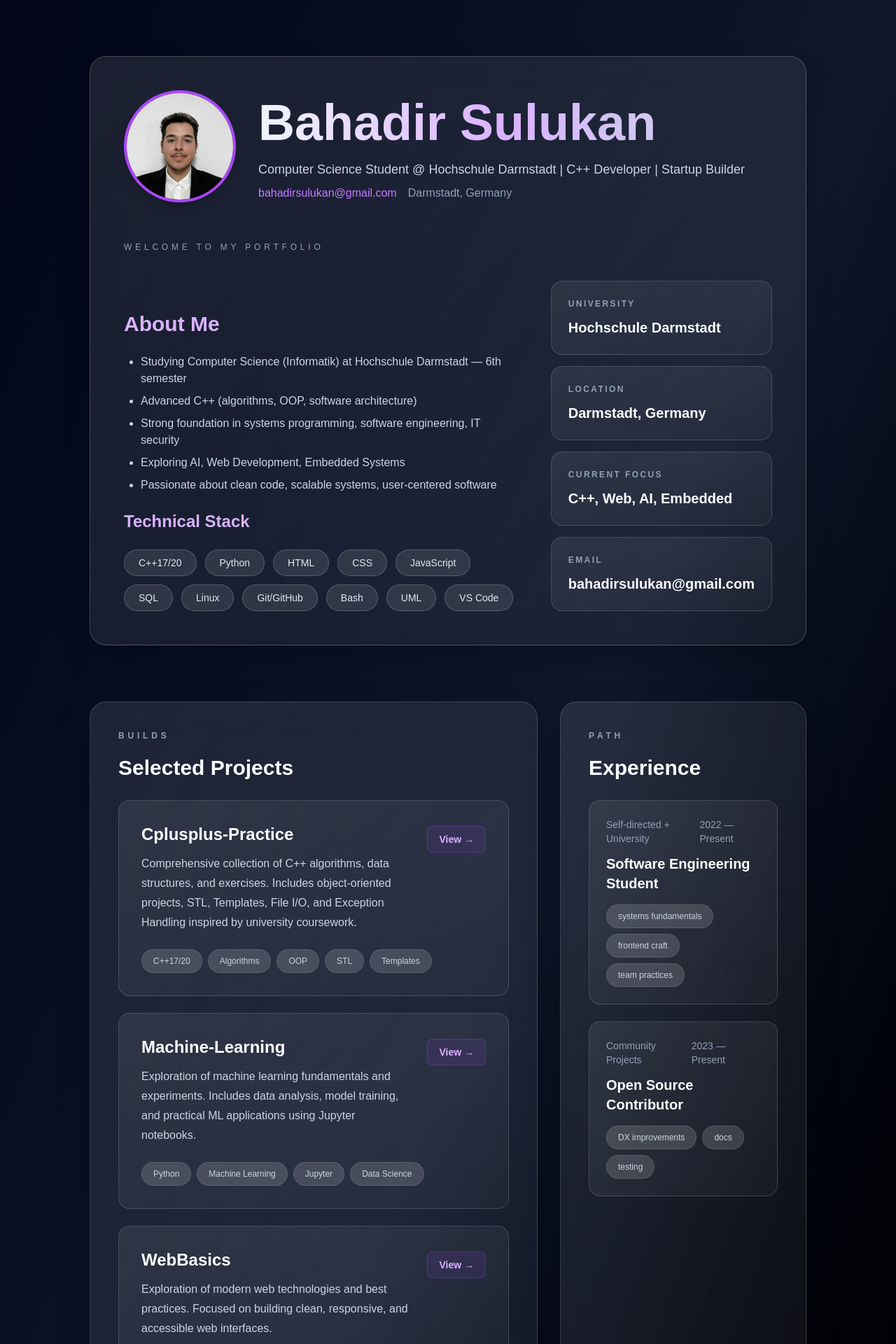
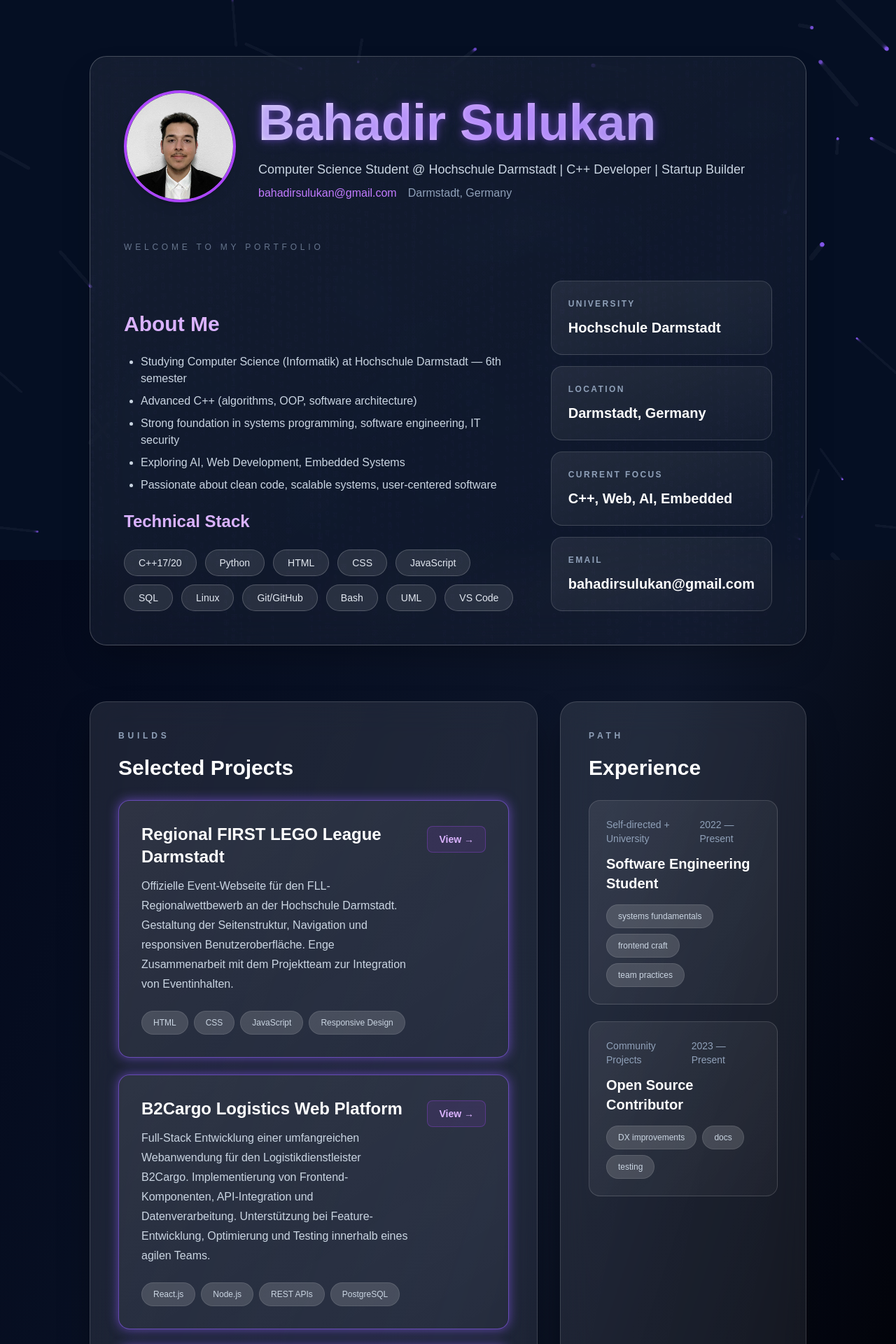
Before and after one commit to bahadirsulukan/my-portfolio, a Next.js app: page / in a window 1280 px wide. Shown: the top 1920 px of the page at 70% size. Built offline with nearby package versions, Linux system fonts and the light colour scheme.

Commit message:
New annimations

```diff
--- a/app/page.tsx
+++ b/app/page.tsx
@@ -1,6 +1,6 @@
 "use client";
 
-import React, { useState } from "react";
+import React, { useState, useEffect, useRef } from "react";
 
 type Project = {
   title: string;
@@ -17,6 +17,20 @@ type Experience = {
 };
 
 const projects: Project[] = [
+  {
+    title: "Regional FIRST LEGO League Darmstadt",
+    description:
+      "Offizielle Event-Webseite für den FLL-Regionalwettbewerb an der Hochschule Darmstadt. Gestaltung der Seitenstruktur, Navigation und responsiven Benutzeroberfläche. Enge Zusammenarbeit mit dem Projektteam zur Integration von Eventinhalten.",
+    stack: ["HTML", "CSS", "JavaScript", "Responsive Design"],
+    link: "https://fll.hilfe-informatik.de",
+  },
+  {
+    title: "B2Cargo Logistics Web Platform",
+    description:
+      "Full-Stack Entwicklung einer umfangreichen Webanwendung für den Logistikdienstleister B2Cargo. Implementierung von Frontend-Komponenten, API-Integration und Datenverarbeitung. Unterstützung bei Feature-Entwicklung, Optimierung und Testing innerhalb eines agilen Teams.",
+    stack: ["React.js", "Node.js", "REST APIs", "PostgreSQL"],
+    link: "https://www.b2cargo.com",
+  },
   {
     title: "Cplusplus-Practice",
     description:
@@ -55,18 +69,215 @@ const experiences: Experience[] = [
   },
 ];
 
+// Floating Particles Component
+function FloatingParticles() {
+  const canvasRef = useRef<HTMLCanvasElement>(null);
+
+  useEffect(() => {
+    const canvas = canvasRef.current;
+    if (!canvas) return;
+    const ctx = canvas.getContext("2d");
+    if (!ctx) return;
+
+    canvas.width = window.innerWidth;
+    canvas.height = window.innerHeight;
+
+    const particles: Array<{
+      x: number;
+      y: number;
+      vx: number;
+      vy: number;
+      r: number;
+      opacity: number;
+    }> = [];
+
+    for (let i = 0; i < 50; i++) {
+      particles.push({
+        x: Math.random() * canvas.width,
+        y: Math.random() * canvas.height,
+        vx: (Math.random() - 0.5) * 0.5,
+        vy: (Math.random() - 0.5) * 0.5,
+        r: Math.random() * 2 + 1,
+        opacity: Math.random() * 0.5 + 0.2,
+      });
+    }
+
+    const animate = () => {
+      ctx.fillStyle = "rgba(15, 23, 42, 0.1)";
+      ctx.fillRect(0, 0, canvas.width, canvas.height);
+
+      particles.forEach((p) => {
+        p.x += p.vx;
+        p.y += p.vy;
+        if (p.x < 0) p.x = canvas.width;
+        if (p.x > canvas.width) p.x = 0;
+        if (p.y < 0) p.y = canvas.height;
+        if (p.y > canvas.height) p.y = 0;
+
+        ctx.fillStyle = `rgba(139, 92, 246, ${p.opacity})`;
+        ctx.beginPath();
+        ctx.arc(p.x, p.y, p.r, 0, Math.PI * 2);
+        ctx.fill();
+      });
+      requestAnimationFrame(animate);
+    };
+    animate();
+
+    const handleResize = () => {
+      canvas.width = window.innerWidth;
+      canvas.height = window.innerHeight;
+    };
+    window.addEventListener("resize", handleResize);
+    return () => window.removeEventListener("resize", handleResize);
+  }, []);
+
+  return (
+    <canvas
+      ref={canvasRef}
+      className="fixed top-0 left-0 w-full h-full pointer-events-none"
+    />
+  );
+}
+
+// Code Rain Component
+function CodeRain() {
+  const canvasRef = useRef<HTMLCanvasElement>(null);
+
+  useEffect(() => {
+    const canvas = canvasRef.current;
+    if (!canvas) return;
+    const ctx = canvas.getContext("2d");
+    if (!ctx) return;
+
+    canvas.width = window.innerWidth;
+    canvas.height = window.innerHeight;
+
+    const code = "01अकहल्व्य०१०१०१०१०१०१०१०१";
+    const fontSize = 14;
+    const columns = Math.floor(canvas.width / fontSize);
+    const drops: number[] = Array(columns)
+      .fill(0)
+      .map(() => Math.random() * -100);
+
+    const draw = () => {
+      ctx.fillStyle = "rgba(15, 23, 42, 0.05)";
+      ctx.fillRect(0, 0, canvas.width, canvas.height);
+
+      ctx.fillStyle = "rgba(139, 92, 246, 0.1)";
+      ctx.font = `${fontSize}px monospace`;
+
+      for (let i = 0; i < drops.length; i++) {
+        const text = code[Math.floor(Math.random() * code.length)];
+        ctx.fillText(text, i * fontSize, drops[i] * fontSize);
+        if (drops[i] * fontSize > canvas.height && Math.random() > 0.975) {
+          drops[i] = 0;
+        }
+        drops[i]++;
+      }
+    };
+
+    const interval = setInterval(draw, 50);
+    return () => clearInterval(interval);
+  }, []);
+
+  return (
+    <canvas
+      ref={canvasRef}
+      className="absolute top-0 left-0 w-full h-full opacity-30"
+    />
+  );
+}
+
+// Interactive Cursor Trail Component
+function CursorTrail() {
+  useEffect(() => {
+    const particles: Array<{
+      x: number;
+      y: number;
+      vx: number;
+      vy: number;
+      life: number;
+    }> = [];
+
+    const handleMouseMove = (e: MouseEvent) => {
+      for (let i = 0; i < 3; i++) {
+        particles.push({
+          x: e.clientX,
+          y: e.clientY,
+          vx: (Math.random() - 0.5) * 4,
+          vy: (Math.random() - 0.5) * 4,
+          life: 1,
+        });
+      }
+    };
+
+    const animate = () => {
+      particles.forEach((p, i) => {
+        p.x += p.vx;
+        p.y += p.vy;
+        p.life -= 0.02;
+
+        if (p.life > 0) {
+          const div = document.createElement("div");
+          div.style.position = "fixed";
+          div.style.pointerEvents = "none";
+          div.style.left = p.x + "px";
+          div.style.top = p.y + "px";
+          div.style.width = "8px";
+          div.style.height = "8px";
+          div.style.borderRadius = "50%";
+          div.style.background = `rgba(139, 92, 246, ${p.life * 0.5})`;
+          div.style.zIndex = "999";
+          document.body.appendChild(div);
+          setTimeout(() => div.remove(), 50);
+        }
+
+        if (p.life <= 0) {
+          particles.splice(i, 1);
+        }
+      });
+
+      requestAnimationFrame(animate);
+    };
+
+    animate();
+    window.addEventListener("mousemove", handleMouseMove);
+
+    return () => window.removeEventListener("mousemove", handleMouseMove);
+  }, []);
+
+  return null;
+}
+
 export default function Home() {
   const [hoveredProject, setHoveredProject] = useState<string | null>(null);
   const [scrolled, setScrolled] = useState(false);
+  const [displayedText, setDisplayedText] = useState("");
+  const fullText = "Bahadir Sulukan";
 
-  React.useEffect(() => {
+  useEffect(() => {
+    let index = 0;
+    const interval = setInterval(() => {
+      if (index < fullText.length) {
+        setDisplayedText(fullText.slice(0, index + 1));
+        index++;
+      } else {
+        clearInterval(interval);
+      }
+    }, 80);
+    return () => clearInterval(interval);
+  }, []);
+
+  useEffect(() => {
     const handleScroll = () => setScrolled(window.scrollY > 50);
     window.addEventListener("scroll", handleScroll);
     return () => window.removeEventListener("scroll", handleScroll);
   }, []);
 
   return (
-    <div className="min-h-screen bg-gradient-to-br from-slate-950 via-slate-900 to-black text-slate-50 overflow-hidden">
+    <div className="min-h-screen bg-gradient-to-br from-slate-950 via-slate-900 to-black text-slate-50 overflow-hidden relative">
+      <FloatingParticles />
+      <CursorTrail />
       <style>
         {`
         @keyframes fadeInUp {
@@ -85,10 +296,31 @@ export default function Home() {
           0%, 100% { transform: translateY(0px); }
           50% { transform: translateY(-10px); }
         }
+        @keyframes gradientShift {
+          0% { background-position: 0% 50%; }
+          50% { background-position: 100% 50%; }
+          100% { background-position: 0% 50%; }
+        }
+        @keyframes hologramGlow {
+          0%, 100% { text-shadow: 0 0 10px rgba(139, 92, 246, 0.5), 0 0 20px rgba(139, 92, 246, 0.3); }
+          50% { text-shadow: 0 0 20px rgba(139, 92, 246, 0.8), 0 0 40px rgba(139, 92, 246, 0.5), inset 0 0 20px rgba(139, 92, 246, 0.2); }
+        }
+        @keyframes dataStream {
+          0% { opacity: 0; transform: translateY(20px); }
+          50% { opacity: 1; }
+          100% { opacity: 0; transform: translateY(-20px); }
+        }
+        @keyframes neonBorder {
+          0%, 100% { border-color: rgba(139, 92, 246, 0.6); box-shadow: 0 0 15px rgba(139, 92, 246, 0.6); }
+          50% { border-color: rgba(139, 92, 246, 1); box-shadow: 0 0 25px rgba(139, 92, 246, 0.8), inset 0 0 10px rgba(139, 92, 246, 0.2); }
+        }
         .animate-in { animation: fadeInUp 0.6s ease-out forwards; }
         .animate-in-left { animation: slideInLeft 0.6s ease-out forwards; }
-        .project-card { transition: all 0.3s cubic-bezier(0.4, 0, 0.2, 1); }
-        .project-card:hover { transform: translateY(-8px); }
+        .hologram-text { animation: hologramGlow 3s ease-in-out infinite; }
+        .gradient-bg { background-size: 200% 200%; animation: gradientShift 8s ease infinite; }
+        .project-card { transition: all 0.3s cubic-bezier(0.4, 0, 0.2, 1); animation: neonBorder 3s ease-in-out infinite; }
+        .project-card:hover { transform: translateY(-8px); border-color: rgba(139, 92, 246, 0.8) !important; box-shadow: 0 0 30px rgba(139, 92, 246, 0.5) !important; }
+        .data-stream-item { animation: dataStream 2s ease-in-out infinite; }
         .tech-badge { transition: all 0.2s ease; }
         .tech-badge:hover { transform: scale(1.08); background-color: rgba(139, 92, 246, 0.3); border-color: rgba(139, 92, 246, 0.6); }
         .stat-box { transition: all 0.3s ease; position: relative; overflow: hidden; }
@@ -97,17 +329,21 @@ export default function Home() {
         .stat-box:hover { transform: translateY(-4px); border-color: rgba(139, 92, 246, 0.4); background: rgba(139, 92, 246, 0.08); }
       `}
       </style>
-      <div className="mx-auto flex w-full max-w-full flex-col gap-20 px-6 pb-32 pt-20 sm:px-12 lg:px-32">
-        <header className="flex flex-col gap-8 rounded-3xl border border-white/20 bg-gradient-to-br from-white/10 to-white/5 p-12 backdrop-blur-xl shadow-2xl animate-in">
-          <div className="flex items-center gap-8 mb-6">
+      <div className="mx-auto flex w-full max-w-full flex-col gap-20 px-6 pb-32 pt-20 sm:px-12 lg:px-32 relative z-10">
+        <header className="flex flex-col gap-8 rounded-3xl border border-white/20 bg-gradient-to-br from-white/10 to-white/5 p-12 backdrop-blur-xl shadow-2xl animate-in relative overflow-hidden">
+          <CodeRain />
+          <div className="flex items-center gap-8 mb-6 relative z-20">
             <img
               src="/BS_Foto.jpg"
               alt="Bahadir Sulukan"
-              className="rounded-full w-40 h-40 border-4 border-purple-500 shadow-lg object-cover"
+              className="rounded-full w-40 h-40 border-4 border-purple-500 shadow-lg object-cover hologram-text"
             />
             <div>
-              <h1 className="text-5xl font-bold leading-tight sm:text-6xl lg:text-7xl bg-gradient-to-r from-slate-100 via-purple-300 to-slate-300 bg-clip-text text-transparent">
-                Bahadir Sulukan
+              <h1 className="text-5xl font-bold leading-tight sm:text-6xl lg:text-7xl bg-gradient-to-r from-slate-100 via-purple-300 to-slate-300 bg-clip-text text-transparent hologram-text">
+                {displayedText}
+                {displayedText.length < fullText.length && (
+                  <span className="animate-pulse">|</span>
+                )}
               </h1>
               <p className="mt-2 text-lg text-slate-300 font-medium">
                 Computer Science Student @ Hochschule Darmstadt | C++ Developer
@@ -128,7 +364,7 @@ export default function Home() {
             Welcome to my portfolio
           </p>
           <div className="grid gap-12 lg:grid-cols-[2.5fr_1fr] lg:items-end">
-            <div className="space-y-6 animate-in-left">
+            <div className="space-y-6 animate-in-left relative z-20">
               <h2 className="text-3xl font-semibold text-purple-300">
                 About Me
               </h2>
@@ -175,7 +411,7 @@ export default function Home() {
                 ))}
               </div>
             </div>
-            <div className="space-y-4">
+            <div className="space-y-4 relative z-20">
               <Stat label="University" value="Hochschule Darmstadt" />
               <Stat label="Location" value="Darmstadt, Germany" />
               <Stat label="Current Focus" value="C++, Web, AI, Embedded" />
@@ -184,17 +420,35 @@ export default function Home() {
           </div>
         </header>
 
-        <section className="grid gap-8 lg:grid-cols-[2fr_1.1fr]">
+        <section className="grid gap-8 lg:grid-cols-[2fr_1.1fr] relative z-10">
           <Card title="Selected Projects" eyebrow="Builds">
             <div className="space-y-6">
-              {projects.map((project) => (
+              {projects.map((project, idx) => (
                 <article
                   key={project.title}
-                  className="project-card group rounded-2xl border border-white/15 bg-gradient-to-br from-white/8 to-white/3 p-8 hover:border-purple-500/50 hover:bg-white/15 hover:shadow-xl hover:shadow-purple-500/10"
+                  className="project-card group rounded-2xl border border-white/15 bg-gradient-to-br from-white/8 to-white/3 p-8 hover:border-purple-500/50 hover:bg-white/15 hover:shadow-xl hover:shadow-purple-500/10 relative overflow-hidden"
                   onMouseEnter={() => setHoveredProject(project.title)}
                   onMouseLeave={() => setHoveredProject(null)}
                 >
-                  <div className="flex items-start justify-between gap-6">
+                  {/* Data Stream Animation */}
+                  {hoveredProject === project.title && (
+                    <div className="absolute inset-0 overflow-hidden pointer-events-none">
+                      {[0, 1, 2, 3, 4].map((i) => (
+                        <div
+                          key={i}
+                          className="data-stream-item absolute text-purple-400 opacity-20 font-mono text-xs"
+                          style={{
+                            left: `${Math.random() * 100}%`,
+                            top: `${Math.random() * 100}%`,
+                            animationDelay: `${i * 0.3}s`,
+                          }}
+                        >
+                          &lt;/&gt;
+                        </div>
+                      ))}
+                    </div>
+                  )}
+                  <div className="flex items-start justify-between gap-6 relative z-10">
                     <div className="flex-1">
                       <h3 className="text-2xl font-bold text-white group-hover:text-purple-300 transition">
                         {project.title}
@@ -262,7 +516,7 @@ export default function Home() {
         </section>
 
         <Card title="Story" eyebrow="About">
-          <div className="grid gap-8 lg:grid-cols-[1.1fr_1fr] lg:items-center">
+          <div className="grid gap-8 lg:grid-cols-[1.1fr_1fr] lg:items-center relative z-10">
             <div className="space-y-5 text-slate-300 text-base leading-relaxed">
               <p>
                 I enjoy understanding how things work under the hood, then
@@ -299,7 +553,7 @@ export default function Home() {
         </Card>
 
         <Card title="Get in touch" eyebrow="Contact">
-          <div className="flex flex-col gap-8 sm:gap-6">
+          <div className="flex flex-col gap-8 sm:gap-6 relative z-10">
             <p className="text-lg text-slate-300 leading-relaxed max-w-2xl">
               I&apos;m always interested in hearing about new opportunities,
               collaborations, and challenging projects. Feel free to reach out!
@@ -345,7 +599,7 @@ function Card({
   children: React.ReactNode;
 }) {
   return (
-    <section className="space-y-5 rounded-3xl border border-white/15 bg-gradient-to-br from-white/10 to-white/5 p-10 shadow-2xl shadow-black/50 backdrop-blur-xl">
+    <section className="space-y-5 rounded-3xl border border-white/15 bg-gradient-to-br from-white/10 to-white/5 p-10 shadow-2xl shadow-black/50 backdrop-blur-xl gradient-bg">
       <p className="text-xs uppercase tracking-[0.4em] font-semibold text-slate-400">
         {eyebrow}
       </p>
```
